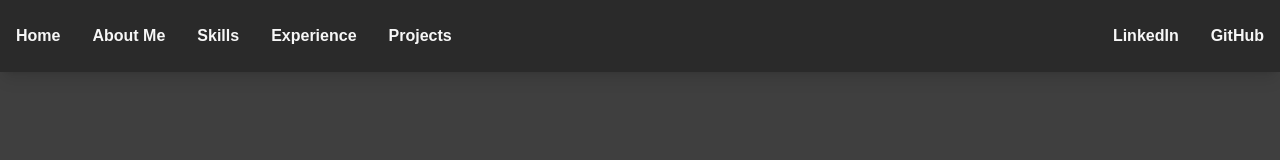
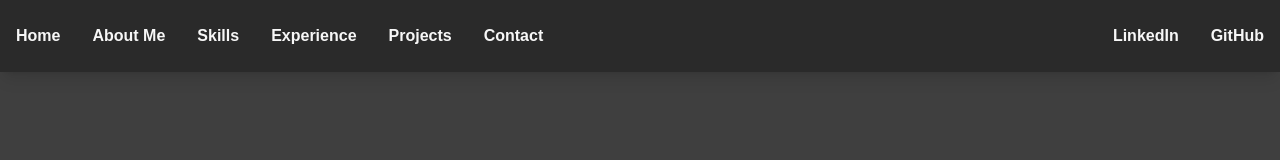
Before and after one commit to lancedalanon/my-portfolio, a Next.js app: page / in a window 1280 px wide. Shown: the top 160 px of the page. Built offline with nearby package versions, Linux system fonts and the light colour scheme.

Commit message:
Add contact section

```diff
--- a/app/page.tsx
+++ b/app/page.tsx
@@ -6,6 +6,7 @@ import AboutMeSection from '@/components/home/AboutMeSection';
 import SkillsSection from '@/components/home/SkillsSection';
 import ExperienceSection from '@/components/home/ExperienceSection';
 import ProjectsSection from '@/components/home/ProjectsSection';
+import ContactSection from '@/components/home/ContactSection';
 
 const Home: NextPage = () => {
   return (<>
@@ -17,6 +18,7 @@ const Home: NextPage = () => {
           <SkillsSection />
           <ExperienceSection />
           <ProjectsSection />
+          <ContactSection />
         </article>
       </main>
   </>);
--- a/components/Navbar.tsx
+++ b/components/Navbar.tsx
@@ -68,6 +68,11 @@ const Navbar: React.FC = () => {
               Projects
             </a>
           </li>
+          <li>
+            <a href="#contact" className="text-custom-100 font-bold">
+             Contact
+            </a>
+          </li>
         </ul>
         <ul className="flex space-x-8">
           <li>
--- /dev/null
+++ b/components/home/ContactSection.tsx
@@ -0,0 +1,29 @@
+"use client"
+import React from 'react';
+import Image from 'next/image';
+
+const ContactSection: React.FC = () => {
+    return (
+    <section id="contact" className="px-5 py-14">
+        <h2 className="text-5xl font-bold text-custom-100 text-center my-4">
+            LET’S GET CONNECTED
+        </h2>
+        <div className="grid grid-cols-2">
+            <div className="flex items-center justify-center">
+            <Image
+                src={`/images/lance-dalanon-two.jpg`}
+                alt={`Lance Dalanon Contact Me`}
+                width="480"
+                height="480"
+                className="rounded-xl shadow-lg"
+            />
+            </div>
+            <div>
+
+            </div>
+        </div>
+    </section>
+    );
+};
+
+export default ContactSection;
--- a/components/home/ProjectsSection.tsx
+++ b/components/home/ProjectsSection.tsx
@@ -111,7 +111,6 @@ const ProjectsSection: React.FC = () => {
                 View More
             </Button>
         </div>
-
     </section>
     );
 };
```
Also changed, not shown: 1 other file (tests, documents, lock files or other folders).
